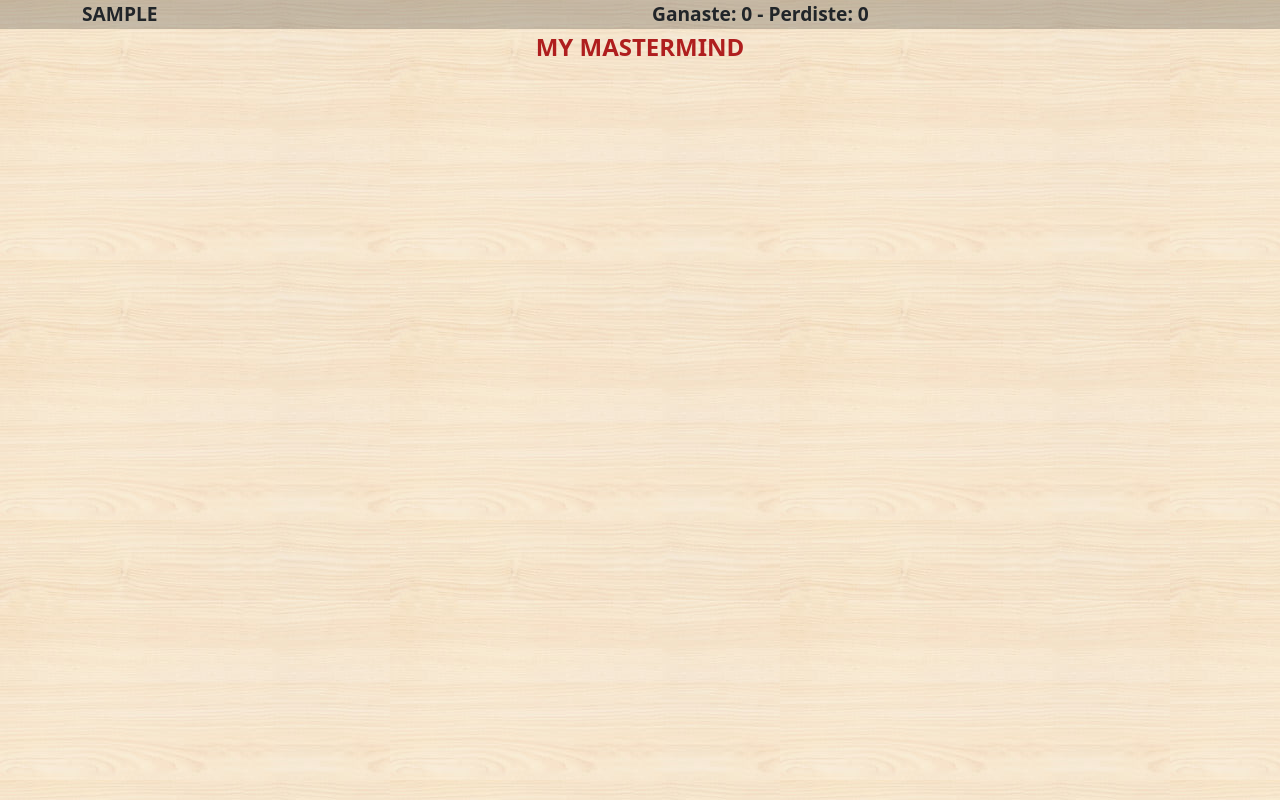
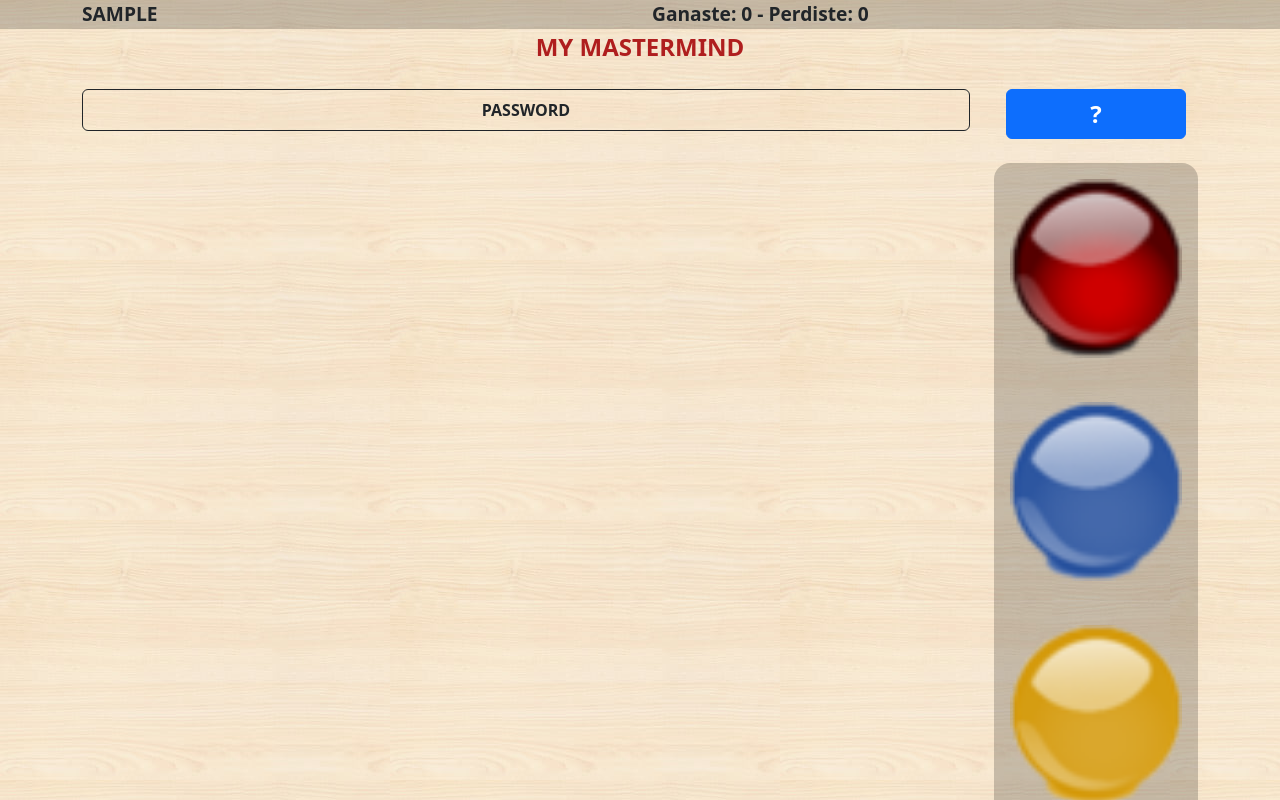
Before and after one commit to capgemini-salvgonz/ng-my-master-mind, an Angular app: page / in a window 1280 px wide. Both pictures are taken after typing "Sample" into the empty fields and a click on the button "Entrar". Shown: the top 800 px of the page. Built offline with nearby package versions, Linux system fonts and the light colour scheme.

Commit message:
board draft version

```diff
--- a/src/app/app.component.css
+++ b/src/app/app.component.css
@@ -44,3 +44,26 @@ header {
   font-weight: bold;
   color:rgb(175, 30, 30);
 }
+
+.question {
+  font-size: 1.5rem;
+  font-weight: bold;
+}
+
+.col-board {
+  width: 80%;
+}
+
+.col-option {
+  width: 20%;
+}
+
+.options {
+  background-color: rgba(0, 0, 0, 0.2);
+  height: 100%;
+}
+
+.options img{
+  padding: 1rem;
+  margin-bottom: 0.75rem;
+}
--- a/src/app/app.component.html
+++ b/src/app/app.component.html
@@ -1,3 +1,6 @@
+<!--
+  WELCOME SECTION
+-->
 <div class="container welcome-container" *ngIf="statistics===null; else showBoard">
   <div class="row">
     <div class="col">
@@ -14,8 +17,13 @@
     </div>
   </div>
 </div>
+<!--END OF WELCOME SECTION-->
+
 
 <ng-template #showBoard>
+  <!--
+    Show statistics
+  -->
   <header>
     <div class="container game-statistics">
       <div class="row">
@@ -24,9 +32,47 @@
       </div>
     </div>
   </header>
+
   <div class="container">
     <div class="row">
       <div class="col game-title text-center">MY MASTERMIND</div>
     </div>
+
+    <div class="row mt-4">
+
+      <!--
+        Board section
+      -->
+      <div class="col-board">
+        <div class="container">
+          <div class="row">
+            <div class="col border rounded border-dark p-2 text-center fw-bold">PASSWORD</div>
+          </div>
+        </div>
+      </div>
+
+      <!--
+        Option section
+      -->
+      <div class="col-option">
+        <div class="container">
+          <div class="row">
+            <div class="col text-center fw-bold">
+              <button type="button" class="btn btn-primary w-100 question">?</button>
+            </div>
+          </div>
+
+          <div class="row options mt-4  rounded-4">
+            <img src="assets/red.png" alt="red" />
+            <img src="assets/blue.png" alt="red" />
+            <img src="assets/yellow.png" alt="red" />
+            <img src="assets/green.png" alt="red" />
+            <img src="assets/orange.png" alt="red" />
+            <img src="assets/gray.png" alt="red" />
+          </div>
+        </div>
+      </div>
+    </div>
   </div>
+
 </ng-template>
```
